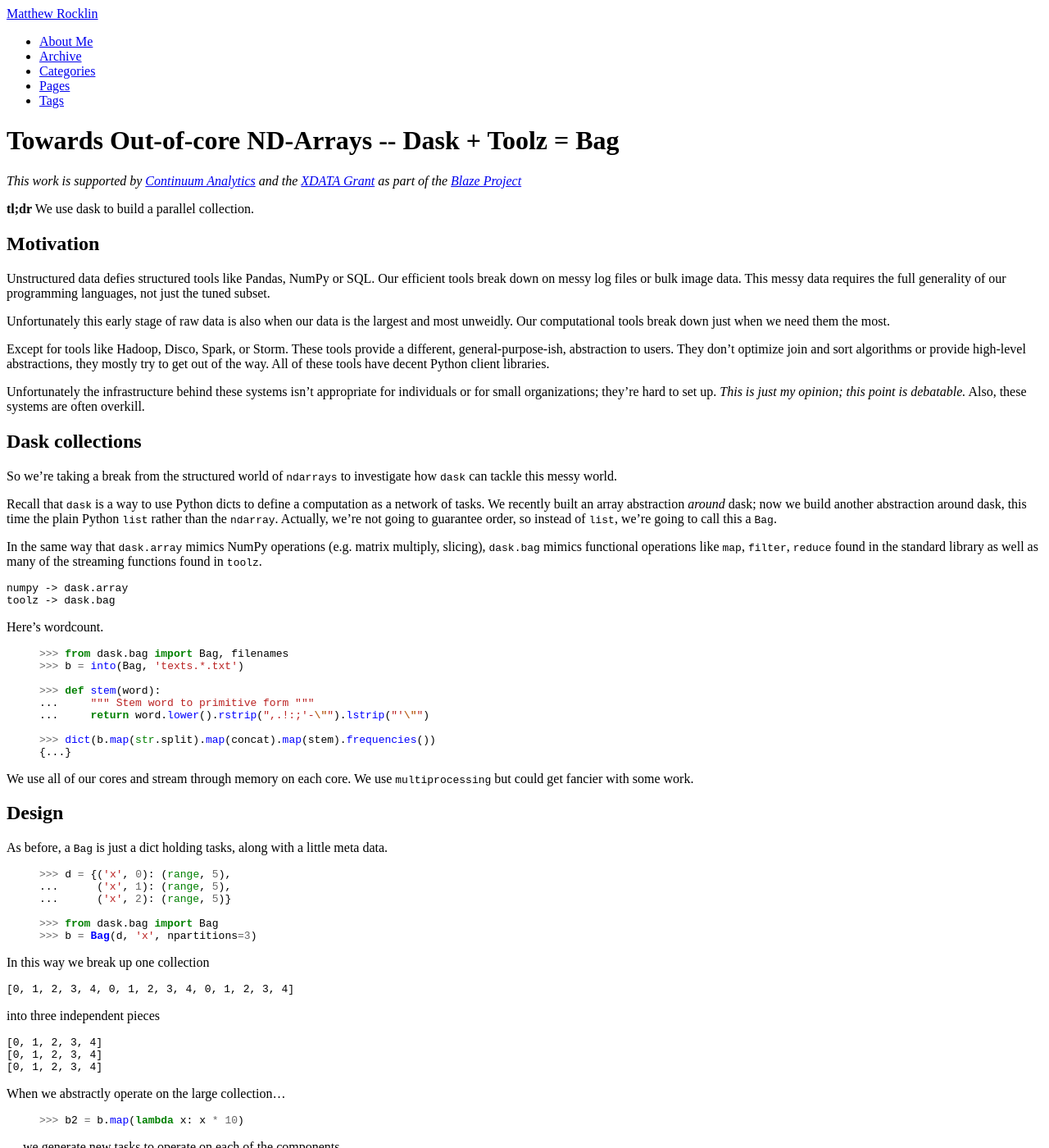
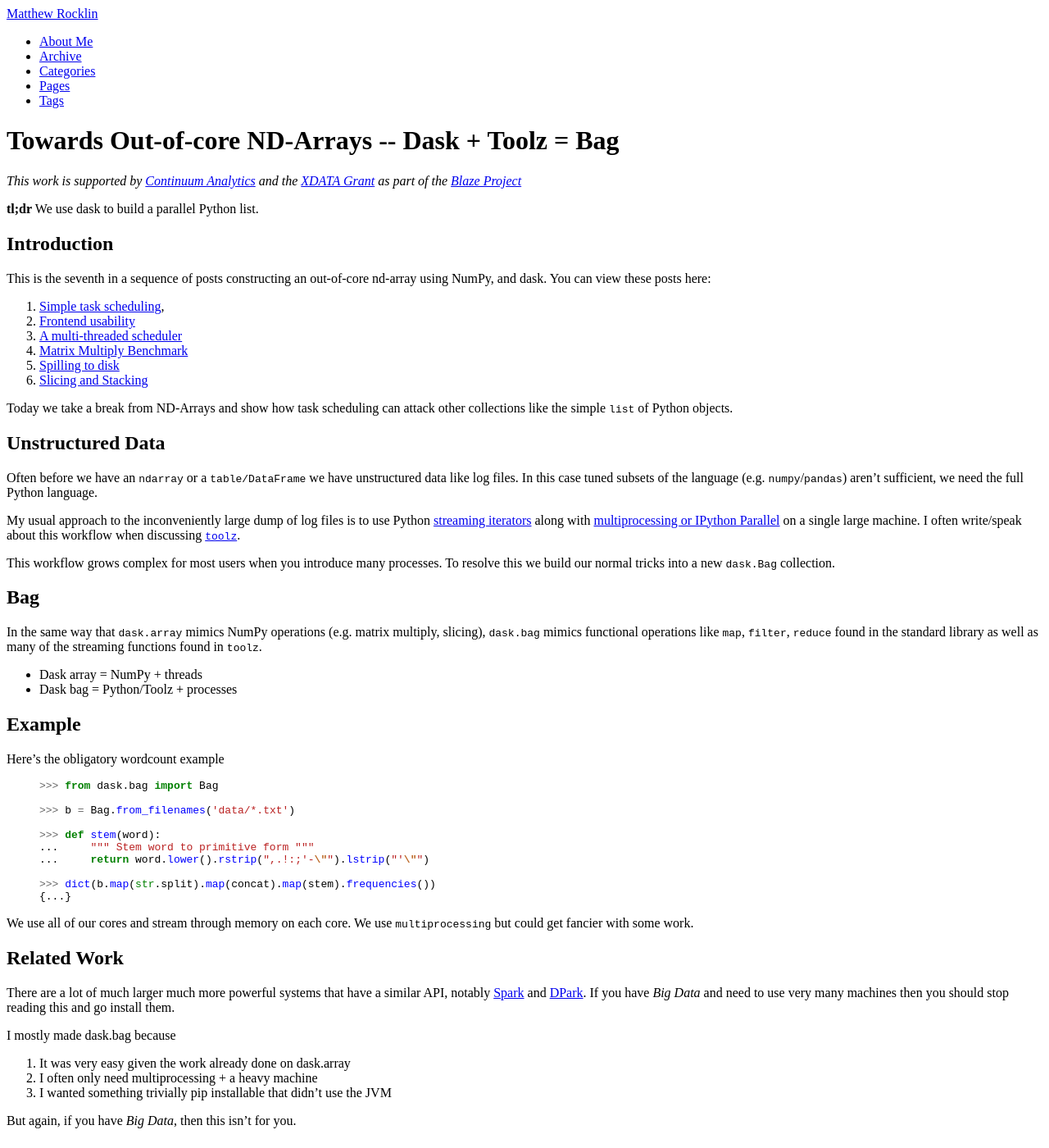
Before and after one commit to besyskymnbk/blog, a Jekyll site: the page built from _posts/work/2015-02-05-Towards-OOC-Bag.md, in a window 1280 px wide and 1400 px high. Shown: the whole window at 82% size. Built offline with Jekyll 4.4.1, drawn with Linux system fonts in a browser that asks for light colours; comment, search, counter and statistics services are not loaded; some of the changed text lies outside the part shown.

Commit message:
update bag

```diff
--- a/_posts/work/2015-02-05-Towards-OOC-Bag.md
+++ b/_posts/work/2015-02-05-Towards-OOC-Bag.md
@@ -11,55 +11,65 @@ tags : [scipy, Python, Programming, Blaze, dask]
 and the [XDATA Grant](http://www.darpa.mil/our_work/i2o/programs/xdata.aspx)
 as part of the [Blaze Project](http://blaze.pydata.org/docs/dev/index.html)*
 
-**tl;dr** We use dask to build a parallel collection.
+**tl;dr** We use dask to build a parallel Python list.
 
-Motivation
-----------
+Introduction
+------------
 
-Unstructured data defies structured tools like Pandas, NumPy or SQL.  Our
-efficient tools break down on messy log files or bulk image data.  This messy
-data requires the full generality of our programming languages, not just the
-tuned subset.
+This is the seventh in a sequence of posts constructing an out-of-core nd-array
+using NumPy, and dask.  You can view these posts here:
 
-Unfortunately this early stage of raw data is also when our data is the largest
-and most unweidly.  Our computational tools break down just when we need them
-the most.
+1. [Simple task scheduling](http://matthewrocklin.com/blog/work/2014/12/27/Towards-OOC/),
+2. [Frontend usability](http://matthewrocklin.com/blog/work/2014/12/30/Towards-OOC-Frontend/)
+3. [A multi-threaded scheduler](http://matthewrocklin.com/blog/work/2015/01/06/Towards-OOC-Scheduling/)
+4. [Matrix Multiply Benchmark](http://matthewrocklin.com/blog/work/2015/01/14/Towards-OOC-MatMul/)
+5. [Spilling to disk](http://matthewrocklin.com/blog/work/2015/01/16/Towards-OOC-SpillToDisk/)
+6. [Slicing and Stacking](http://matthewrocklin.com/blog/work/2015/02/13/Towards-OOC-Slicing-and-Stacking/)
 
-Except for tools like Hadoop, Disco, Spark, or Storm.  These tools provide a
-different, general-purpose-ish, abstraction to users.  They don't optimize join
-and sort algorithms or provide high-level abstractions, they mostly try to get
-out of the way.  All of these tools have decent Python client libraries.
-
-Unfortunately the infrastructure behind these systems isn't appropriate for
-individuals or for small organizations; they're hard to set up.  *This is just
-my opinion; this point is debatable.*  Also, these systems are often overkill.
+Today we take a break from ND-Arrays and show how task scheduling can attack
+other collections like the simple `list` of Python objects.
 
 
-Dask collections
-----------------
+Unstructured Data
+-----------------
 
-So we're taking a break from the structured world of `ndarrays` to investigate
-how `dask` can tackle this messy world.
+Often before we have an `ndarray` or a `table/DataFrame` we have unstructured
+data like log files.  In this case tuned subsets of the language (e.g.
+`numpy`/`pandas`) aren't sufficient, we need the full Python language.
 
-Recall that `dask` is a way to use Python dicts to define a computation
-as a network of tasks.  We recently built an array abstraction *around* dask;
-now we build another abstraction around dask, this time the plain Python `list`
-rather than the `ndarray`.  Actually, we're not going to guarantee order, so
-instead of `list`, we're going to call this a `Bag`.
+My usual approach to the inconveniently large dump of log files is to use
+Python [streaming
+iterators](http://toolz.readthedocs.org/en/latest/streaming-analytics.html)
+along with [multiprocessing or IPython
+Parallel](http://toolz.readthedocs.org/en/latest/parallelism.html) on a single
+large machine.  I often write/speak about this workflow when discussing
+[`toolz`](http://toolz.readthedocs.org/).
+
+This workflow grows complex for most users when you introduce many processes.
+To resolve this we build our normal tricks into a new `dask.Bag` collection.
+
+
+Bag
+---
 
 In the same way that `dask.array` mimics NumPy operations (e.g. matrix
 multiply, slicing), `dask.bag` mimics functional operations like `map`,
 `filter`, `reduce` found in the standard library as well as many of the
 streaming functions found in `toolz`.
 
-    numpy -> dask.array
-    toolz -> dask.bag
+*  Dask array = NumPy + threads
+*  Dask bag = Python/Toolz + processes
 
-Here's wordcount.
+
+Example
+-------
+
+Here's the obligatory wordcount example
 
 {% highlight Python %}
->>> from dask.bag import Bag, filenames
->>> b = into(Bag, 'texts.*.txt')
+>>> from dask.bag import Bag
+
+>>> b = Bag.from_filenames('data/*.txt')
 
 >>> def stem(word):
 ...     """ Stem word to primitive form """
@@ -71,6 +81,23 @@ Here's wordcount.
 
 We use all of our cores and stream through memory on each core.  We use
 `multiprocessing` but could get fancier with some work.
+
+
+Related Work
+------------
+
+There are a lot of much larger much more powerful systems that have a similar
+API, notably [Spark](http://spark.apache.org/) and
+[DPark](https://github.com/douban/dpark).  If you have *Big Data* and need to
+use very many machines then you should stop reading this and go install them.
+
+I mostly made dask.bag because
+
+1.  It was very easy given the work already done on dask.array
+2.  I often only need multiprocessing + a heavy machine
+3.  I wanted something trivially pip installable that didn't use the JVM
+
+But again, if you have *Big Data*, then this isn't for you.
 
 
 Design
@@ -157,10 +184,13 @@ Execution
 We repurpose the threaded scheduler we used for arrays to support
 `multiprocessing` to provide parallelism even on pure Python code.  We're
 careful to avoid unnecessary data transfer.  None of the operations listed above
-requires significant communication.
+requires significant communication.  Notably we don't have any concept of
+*shuffling* or scatter/gather.
 
-We take care to serialize functions properly and collect/report errors, two
-issues that plague naive use of `multiprocessing` in Python.
+We [use dill](http://trac.mystic.cacr.caltech.edu/project/pathos/wiki/dill) to
+take care to serialize functions properly and collect/report errors, two issues
+that [plague naive use of
+`multiprocessing`](http://matthewrocklin.com/blog/work/2013/12/05/Parallelism-and-Serialization/) in Python.
 
 {% highlight Python %}
 >>> list(b.map(lambda x: x * 10))  # This works!
@@ -188,13 +218,10 @@ I think that there is a productive sweet spot in the following configuration
 3.  Multiprocessing
 4.  A single large machine or a few machines in an informal cluster
 
-This setup is common; you're likely reading this blog from such a setup.  It's
-capable of handling terabyte scale workflows.  Larger too, but not very much
-larger.
-
-People rarely take this route.  They use single-threaded in-memory Python until
-it breaks, and then seek out *Big Data Infrastructure* like Hadoop/Spark at
-relatively high productivity overhead.
+This setup is common and it's capable of handling terabyte scale workflows.
+In my brief experience people rarely take this route.  They use single-threaded
+in-memory Python until it breaks, and then seek out *Big Data Infrastructure*
+like Hadoop/Spark at relatively high productivity overhead.
 
 *Your workstation can scale bigger than you think.*
 
@@ -208,7 +235,9 @@ recording which computers made connections to which other computers on the
 UC-Berkeley campus in 1996.
 
     846890339:661920 846890339:755475 846890340:197141 168.237.7.10:1163 83.153.38.208:80 2 8 4294967295 4294967295 846615753 176 2462 39 GET 21068906053917068819..html HTTP/1.0
+
     846890340:989181 846890341:2147 846890341:2268 13.35.251.117:1269 207.83.232.163:80 10 0 842099997 4294967295 4294967295 64 1 38 GET 20271810743860818265..gif HTTP/1.0
+
     846890341:80714 846890341:90331 846890341:90451 13.35.251.117:1270 207.83.232.163:80 10 0 842099995 4294967295 4294967295 64 1 38 GET 38127854093537985420..gif HTTP/1.0
 
 This is actually relatively clean.  Many of the fields are space delimited (not
@@ -220,7 +249,7 @@ Lets use Bag and regular expressions to parse this.
 {% highlight Python %}
 In [1]: from dask.bag import Bag, into
 
-In [2]: b = into(Bag, 'UCB-home-IP*.log')
+In [2]: b = Bag.from_filenames('UCB-home-IP*.log')
 
 In [3]: import re
 
@@ -300,15 +329,77 @@ Out[9]:
 {% endhighlight %}
 
 
+Comparison with Spark
+---------------------
+
+First, it is silly and unfair to compare with PySpark running locally.  PySpark
+offers much more in a distributed context.
+
+{% highlight Python %}
+In [1]: import pyspark
+
+In [2]: sc = pyspark.SparkContext('local')
+
+In [3]: from glob import glob
+In [4]: filenames = sorted(glob('UCB-home-*.log'))
+In [5]: rdd = sc.parallelize(filenames, numSlices=4)
+
+In [6]: import re
+In [7]: pattern = ...
+In [8]: prog = re.compile(pattern)
+
+In [9]: lines = rdd.flatMap(lambda fn: list(open(fn)))
+In [10]: records = lines.map(lambda line: prog.match(line).groupdict())
+In [11]: ips = records.map(lambda rec: (rec['client_ip'], rec['server_ip']))
+
+In [12]: from toolz import topk
+In [13]: %time dict(topk(10, ips.countByValue().items(), key=1))
+CPU times: user 1.32 s, sys: 52.2 ms, total: 1.37 s
+Wall time: 1min 21s
+Out[13]:
+{('146.214.34.69', '119.153.78.6'): 12554,
+ ('17.32.139.174', '179.135.20.36'): 10166,
+ ('172.219.28.251', '47.61.128.1'): 22333,
+ ('229.112.177.58', '47.61.128.1'): 12993,
+ ('240.97.200.0', '108.146.202.184'): 17492,
+ ('247.193.34.56', '243.182.247.102'): 35353,
+ ('55.156.159.21', '124.77.75.86'): 7506,
+ ('55.156.159.21', '157.229.248.255'): 7533,
+ ('55.156.159.21', '97.5.181.76'): 7501,
+ ('97.166.76.88', '65.81.49.125'): 8155}
+{% endhighlight %}
+
+So, given a compute-bound mostly embarrassingly parallel task (regexes are
+comparatively expensive) on a single machine they are comparable.
+
+Reasons you would want to use Spark
+
+*  You want to use many machines and interact with HDFS
+*  Shuffling operations
+
+Reasons you would want to use dask.bag
+
+*  Trivial installation
+*  No mucking about with JVM heap sizes or config files
+*  Nice error reporting.  Spark error reporting includes the typical giant
+   Java Stack trace that comes with any JVM solution.
+*  Easier/simpler for Python programmers to hack on.
+   The implementation is 350 lines including comments.
+
+Again, this is really just a toy experiment to show that the dask model isn't
+just about arrays.  I absolutely do not want to throw Dask in the ring with
+Spark.
+
+
 Conclusion
 ----------
 
-I think of `dask.bag` as a poorman's Spark.  It lacks a locality-aware scheduler
-but it is `pip` installable, pure Python, and doesn't depend on the JVM.  It
-was also cheap, most of the work was done last weekend.
+However I do want to stress the importance of single-machine parallelism.
+Dask.bag targets this application well and leverages common hardware in a
+simple way that is both natural and accessible to most Python programmers.
 
 A skilled developer could extend this to work in a distributed memory context.
 The logic to create the task dependency graphs is separate from the scheduler.
 
-Special thanks to Erik Welch for finely crafting the dask optimization passes
-that keep our data flowly smoothly.
+Special thanks to [Erik Welch](http://github.com/eriknw) for finely crafting
+the dask optimization passes that keep the data flowly smoothly.
```
Also changed, not shown: other parts of _posts/work/2015-02-05-Towards-OOC-Bag.md (+1 -1 lines).
